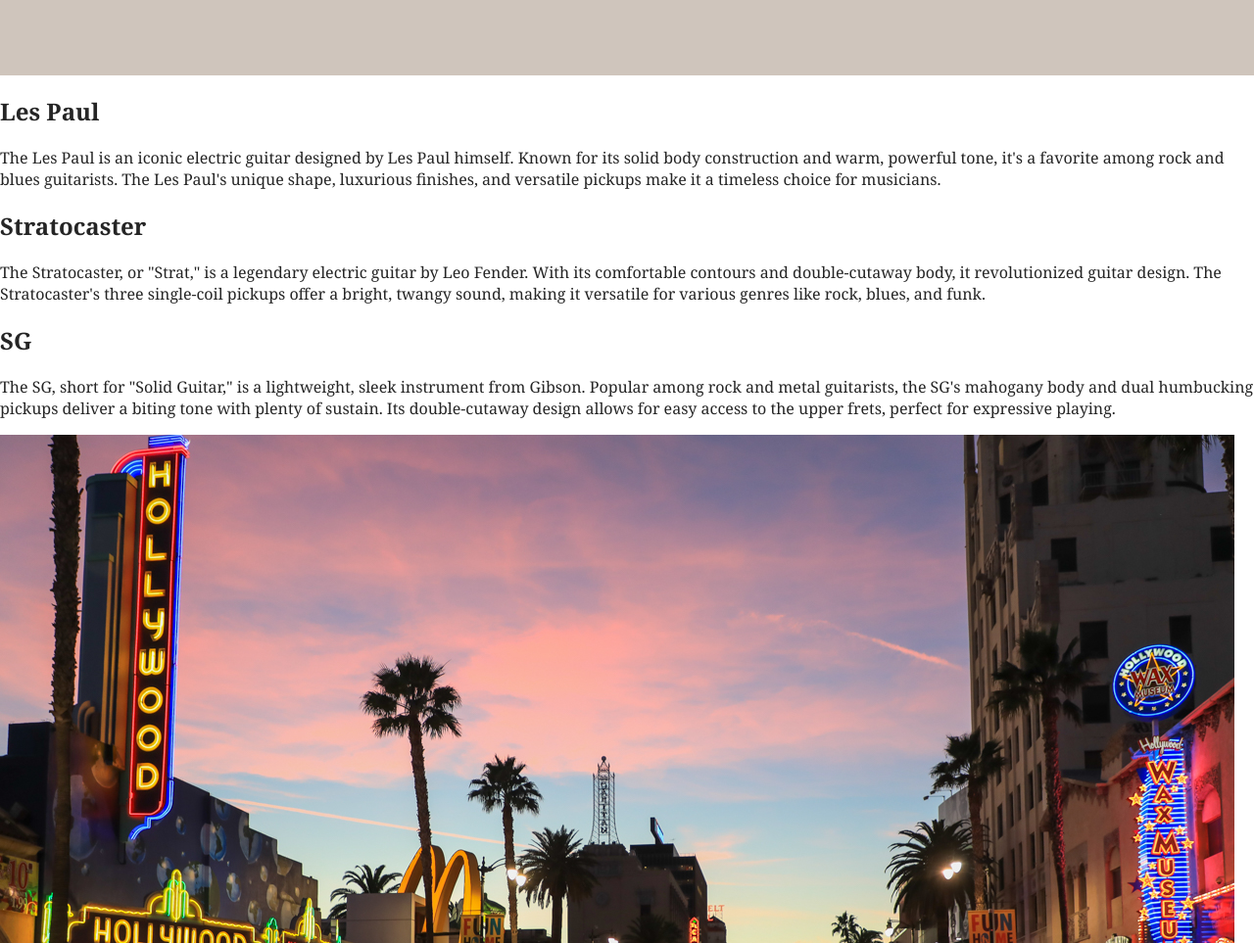
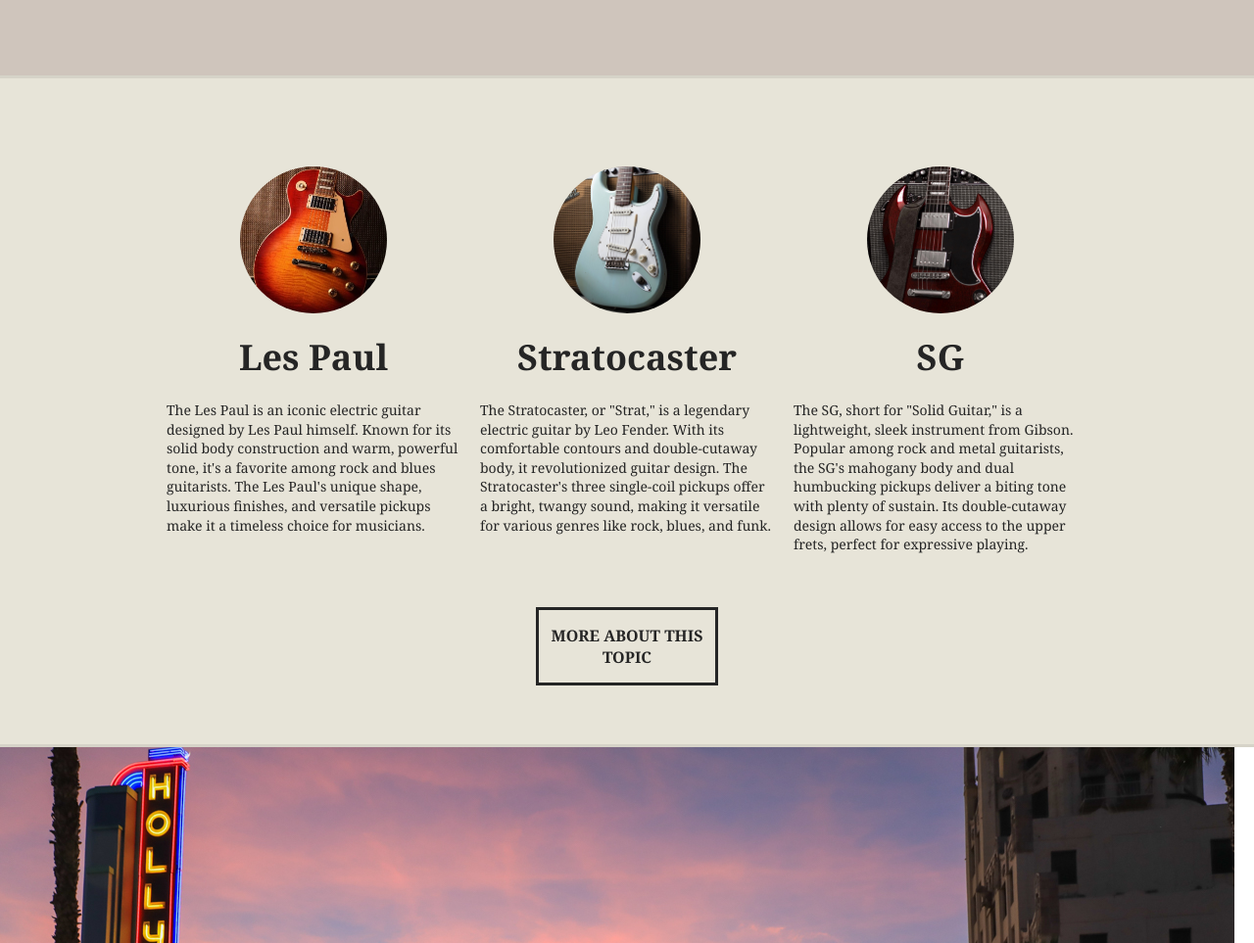
Before and after one commit to DevLucasEduardo/Guitar-Store, a plain HTML site: page index.html in a window 1280 px wide. Shown: the part 1500-2463 px from the top of the page at 98% size. Drawn offline with Linux system fonts and the light colour scheme.

Commit message:
Addition of the style of  products section with CSS and html classes renamed

```diff
--- a/index.html
+++ b/index.html
@@ -47,21 +47,22 @@
         <p> From timeless classics to cutting-edge innovations, our diverse range of guitars ensures that you'll find the perfect instrument to inspire your musical creativity. We source guitars from renowned manufacturers known for their craftsmanship and attention to detail, ensuring that each guitar in our inventory meets the highest standards of playability and tone.</p>
     </section>
 
-    <section>
-        <div>
-            <div>
-                <h2>Les Paul</h2>
+    <section class="products">
+        <div class="products-container">
+            <div class="products-item">
+                <h2 class="products-les-paul">Les Paul</h2>
                 <p>The Les Paul is an iconic electric guitar designed by Les Paul himself. Known for its solid body construction and warm, powerful tone, it's a favorite among rock and blues guitarists. The Les Paul's unique shape, luxurious finishes, and versatile pickups make it a timeless choice for musicians.</p>
             </div>
-            <div>
-                <h2>Stratocaster</h2>
+            <div class="products-item">
+                <h2 class="products-stratocaster">Stratocaster</h2>
                 <p>The Stratocaster, or "Strat," is a legendary electric guitar by Leo Fender. With its comfortable contours and double-cutaway body, it revolutionized guitar design. The Stratocaster's three single-coil pickups offer a bright, twangy sound, making it versatile for various genres like rock, blues, and funk.</p>
             </div>
-            <div>
-                <h2>SG</h2>
+            <div class="products-item">
+                <h2 class="products-sg">SG</h2>
                 <p>The SG, short for "Solid Guitar," is a lightweight, sleek instrument from Gibson. Popular among rock and metal guitarists, the SG's mahogany body and dual humbucking pickups deliver a biting tone with plenty of sustain. Its double-cutaway design allows for easy access to the upper frets, perfect for expressive playing.</p>
             </div>
         </div>
+        <a class="products-btn" href="#">More about this topic</a>
     </section>
 
     <section>
--- a/style.css
+++ b/style.css
@@ -124,3 +124,77 @@ body {
     margin: 20px auto;
     max-width: 460px;
 }
+
+/* Products */
+
+.products {
+    background: #e7e4d8;
+    padding: 60px 0;
+    border-top: #d6d3c8 3px solid;
+    border-bottom: #d6d3c8 3px solid;
+}
+
+.products-container {
+    max-width: 960px;
+    margin: 0 auto;
+
+}
+
+.products-container::after, .products-container::before {
+    content: '';
+    display: table;
+    clear: both;
+}
+.products-item {
+    width: 300px;
+    float: left;
+    margin: 0 10px 20px 10px;
+}
+
+.products-item h2::before {
+    content: '';
+    display: block;
+    width: 150px;
+    height: 150px;
+
+    background-size: cover;
+    border-radius: 50%;
+    margin: 20px auto;
+}
+
+.products-les-paul::before {
+    background: url(imagens/products-lesPaul.jpeg) center center no-repeat;
+}
+
+.products-stratocaster::before {
+    background: url(imagens/products-stratocaster.jpg) center center no-repeat;
+}
+
+.products-sg::before {
+    background: url(imagens/products-sg.jpg) center center no-repeat;
+}
+
+.products-item h2 {
+    text-align: center;
+    font-size: 2.25em;
+    margin-bottom: 20px;
+}
+
+.products-item p {
+    font-size: 0.875em;
+    line-height: 1.4em;
+}
+
+.products-btn {
+    width: 180px;
+    border: 3px solid;
+    color: #252525;
+    text-decoration: none;
+    display: block;
+    font-weight: bold;
+    text-transform: uppercase;
+    text-align: center;
+    padding: 15px 0;
+    margin: 20px auto 0 auto;
+
+}
```
